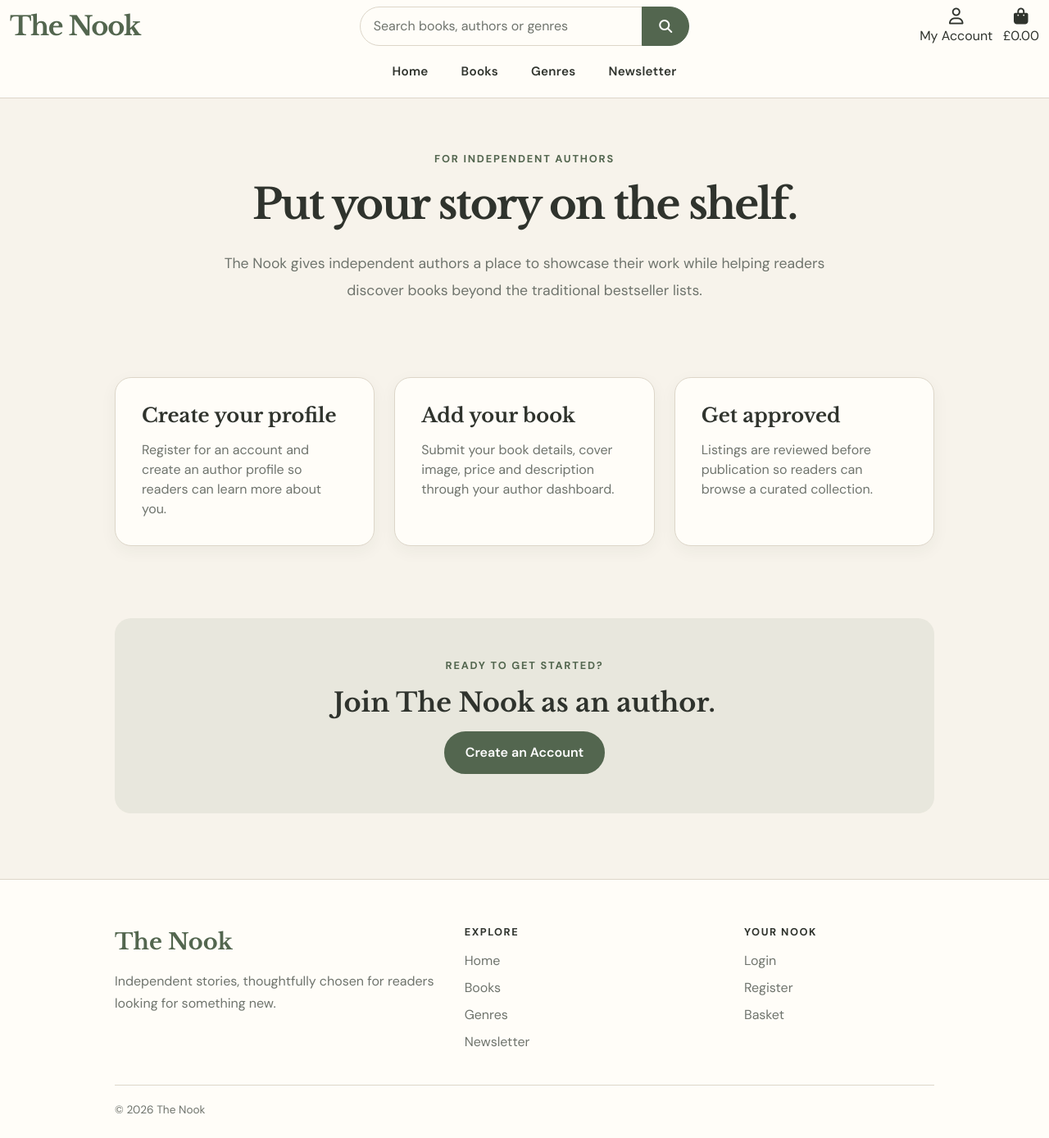
After one commit to gibba42/project_5_the_nook, a Django app: page /authors/selling/ in a window 1280 px wide. The commit adds this page. Shown: the whole page at 82% size. Run offline with Django 5.2, Linux system fonts and the light colour scheme; some libraries are stand-ins or nearby versions.

Commit message:
Made improvements to the author experience, focusing on the author dashboard and the ability to edit their profile.

```diff
--- a/authors/forms.py
+++ b/authors/forms.py
@@ -39,4 +39,5 @@ class AuthorProfileForm(forms.ModelForm):
                     'placeholder': 'https://example.com',
                 }
             ),
+            'profile_image': forms.FileInput(),
         }
--- /dev/null
+++ b/authors/templates/authors/selling_info.html
@@ -0,0 +1,124 @@
+{% extends "base.html" %}
+
+{% block delivery_banner %}{% endblock %}
+{% block meta_description %}
+Learn how independent authors can submit books for listing at The Nook.
+{% endblock %}
+
+{% block extra_title %}
+| Sell Through The Nook
+{% endblock %}
+
+{% block content %}
+
+<section class="selling-page">
+
+    <div class="container">
+
+        <div class="selling-header text-center">
+
+            <p class="section-eyebrow">
+                For independent authors
+            </p>
+
+            <h1 class="section-heading logo-font">
+                Put your story on the shelf.
+            </h1>
+
+            <p class="section-description">
+                The Nook gives independent authors a place to showcase
+                their work while helping readers discover books beyond
+                the traditional bestseller lists.
+            </p>
+            <br>
+        </div>
+
+        <div class="row g-4 selling-steps">
+
+            <div class="col-12 col-md-4">
+
+                <article class="selling-step">
+
+                    <h2 class="logo-font">
+                        Create your profile
+                    </h2>
+
+                    <p>
+                        Register for an account and create an author
+                        profile so readers can learn more about you.
+                    </p>
+
+                </article>
+
+            </div>
+
+            <div class="col-12 col-md-4">
+
+                <article class="selling-step">
+
+                    <h2 class="logo-font">
+                        Add your book
+                    </h2>
+
+                    <p>
+                        Submit your book details, cover image, price
+                        and description through your author dashboard.
+                    </p>
+
+                </article>
+
+            </div>
+
+            <div class="col-12 col-md-4">
+
+                <article class="selling-step">
+
+                    <h2 class="logo-font">
+                        Get approved
+                    </h2>
+
+                    <p>
+                        Listings are reviewed before publication so
+                        readers can browse a curated collection.
+                    </p>
+
+                </article>
+
+            </div>
+
+        </div>
+        <br>
+        <div class="selling-cta text-center">
+
+            <p class="section-eyebrow">
+                Ready to get started?
+            </p>
+
+            <h2 class="logo-font">
+                Join The Nook as an author.
+            </h2>
+
+            {% if request.user.is_authenticated %}
+
+                <a
+                    href="{% url 'author_dashboard' %}"
+                    class="btn nook-primary-button mt-3">
+                    Go to Author Dashboard
+                </a>
+
+            {% else %}
+
+                <a
+                    href="{% url 'account_signup' %}"
+                    class="btn nook-primary-button mt-3">
+                    Create an Account
+                </a>
+
+            {% endif %}
+        </div>
+
+    </div>
+
+</section>
+
+{% endblock %}
--- a/authors/urls.py
+++ b/authors/urls.py
@@ -25,4 +25,16 @@ urlpatterns = [
         views.edit_author_profile,
         name='edit_author_profile'
     ),
+
+    path(
+        'selling/',
+        views.selling_info,
+        name='selling_info'
+    ),
+
+    path(
+        'profile/image/delete/',
+        views.delete_author_image,
+        name='delete_author_image'
+    ),
 ]
--- a/authors/views.py
+++ b/authors/views.py
@@ -1,6 +1,7 @@
 from django.contrib import messages
 from django.contrib.auth.decorators import login_required
 from django.shortcuts import get_object_or_404, redirect, render
+from django.views.decorators.http import require_POST
 
 from .forms import AuthorProfileForm
 from .models import AuthorProfile
@@ -25,6 +26,15 @@ def author_list(request):
         request,
         'authors/author_list.html',
         context
+    )
+
+def selling_info(request):
+    """
+    Explain how independent authors can list books through The Nook.
+    """
+    return render(
+        request,
+        'authors/selling_info.html'
     )
 
 @login_required
@@ -160,3 +170,27 @@ def edit_author_profile(request):
         'authors/author_profile_form.html',
         context
     )
+
+@login_required
+@require_POST
+def delete_author_image(request):
+    """
+    Remove the logged-in author's profile image.
+    """
+
+    author_profile = get_object_or_404(
+        AuthorProfile,
+        user=request.user
+    )
+
+    if author_profile.profile_image:
+        author_profile.profile_image.delete(save=False)
+        author_profile.profile_image = None
+        author_profile.save(update_fields=['profile_image'])
+
+        messages.success(
+            request,
+            'Your author image has been removed.'
+        )
+
+    return redirect('edit_author_profile')
--- a/home/templates/home/index.html
+++ b/home/templates/home/index.html
@@ -307,7 +307,7 @@ Discover independently published books and emerging authors at The Nook, a curat
                     </p>
 
                     <a
-                        href="#"
+                        href="{% url 'selling_info' %}"
                         class="btn nook-primary-button">
                         Learn about selling
                     </a>
--- a/static/css/base.css
+++ b/static/css/base.css
@@ -3009,3 +3009,65 @@ textarea:focus-visible {
 .author-card-body p {
     color: var(--nook-muted);
 }
+
+/* ------------------------------- Selling page */
+
+.selling-page {
+    padding: 4rem 0 5rem;
+}
+
+.selling-header {
+    max-width: 760px;
+    margin: 0 auto 4rem;
+}
+
+.selling-step {
+    height: 100%;
+    padding: 2rem;
+
+    background: var(--nook-paper);
+    border: 1px solid var(--nook-border);
+    border-radius: 20px;
+
+    box-shadow: 0 6px 20px rgba(38, 56, 44, 0.05);
+}
+
+.selling-step-number {
+    display: flex;
+    align-items: center;
+    justify-content: center;
+
+    width: 52px;
+    height: 52px;
+    margin-bottom: 1.25rem;
+
+    background: var(--nook-sage-dark);
+    border-radius: 50%;
+
+    color: #fff;
+    font-size: 1.25rem;
+    font-weight: 700;
+    line-height: 1;
+}
+
+.selling-step h2 {
+    margin-bottom: 1rem;
+    font-size: 1.5rem;
+}
+
+.selling-step p {
+    margin-bottom: 0;
+    color: var(--nook-muted);
+}
+
+.selling-cta {
+    margin-top: 4rem;
+    padding: 3rem 2rem;
+
+    background: rgba(124, 143, 118, 0.12);
+    border-radius: 20px;
+}
+
+.selling-cta h2 {
+    margin-bottom: 0;
+}
```
Also changed, not shown: authors/templates/authors/author_profile_form.html (+40 -0 lines), db.sqlite3.
